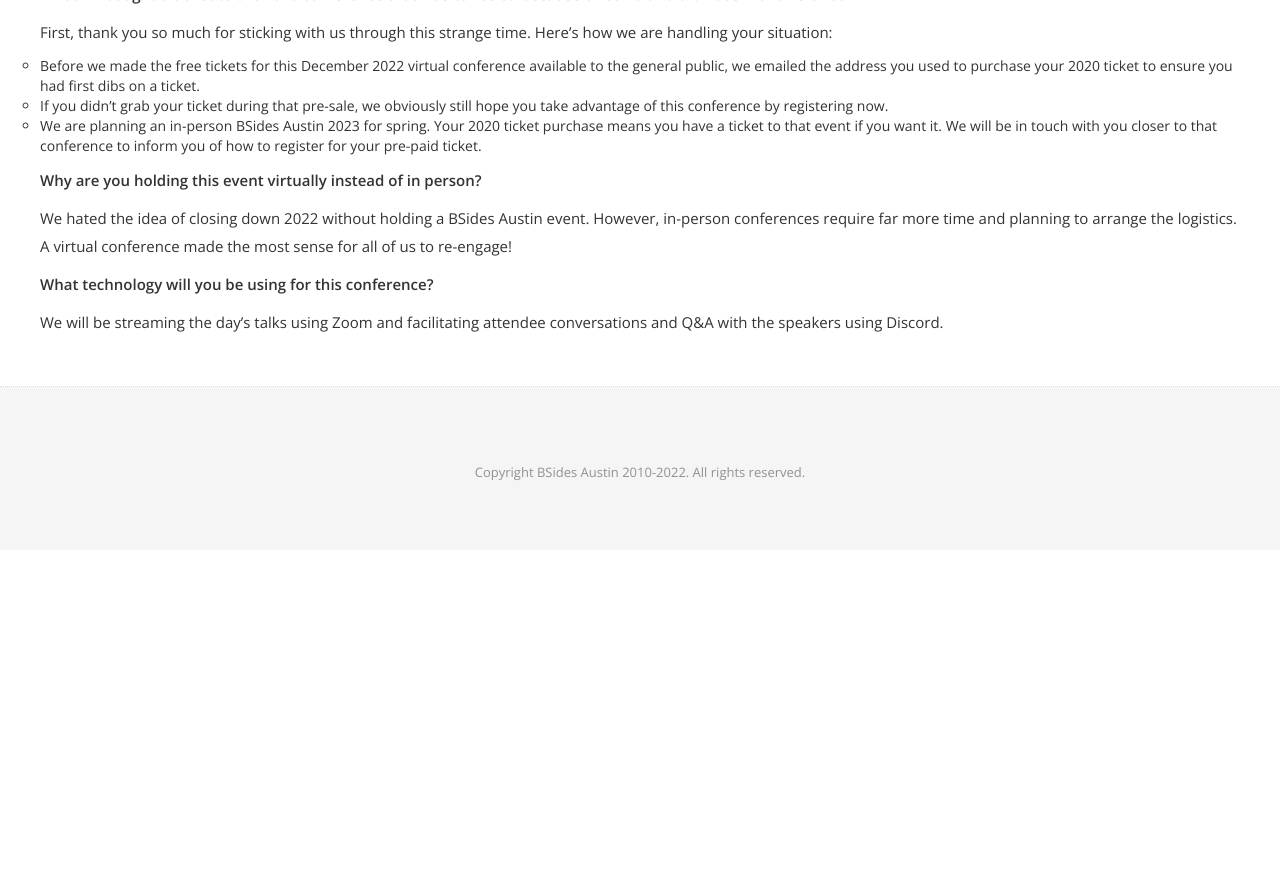
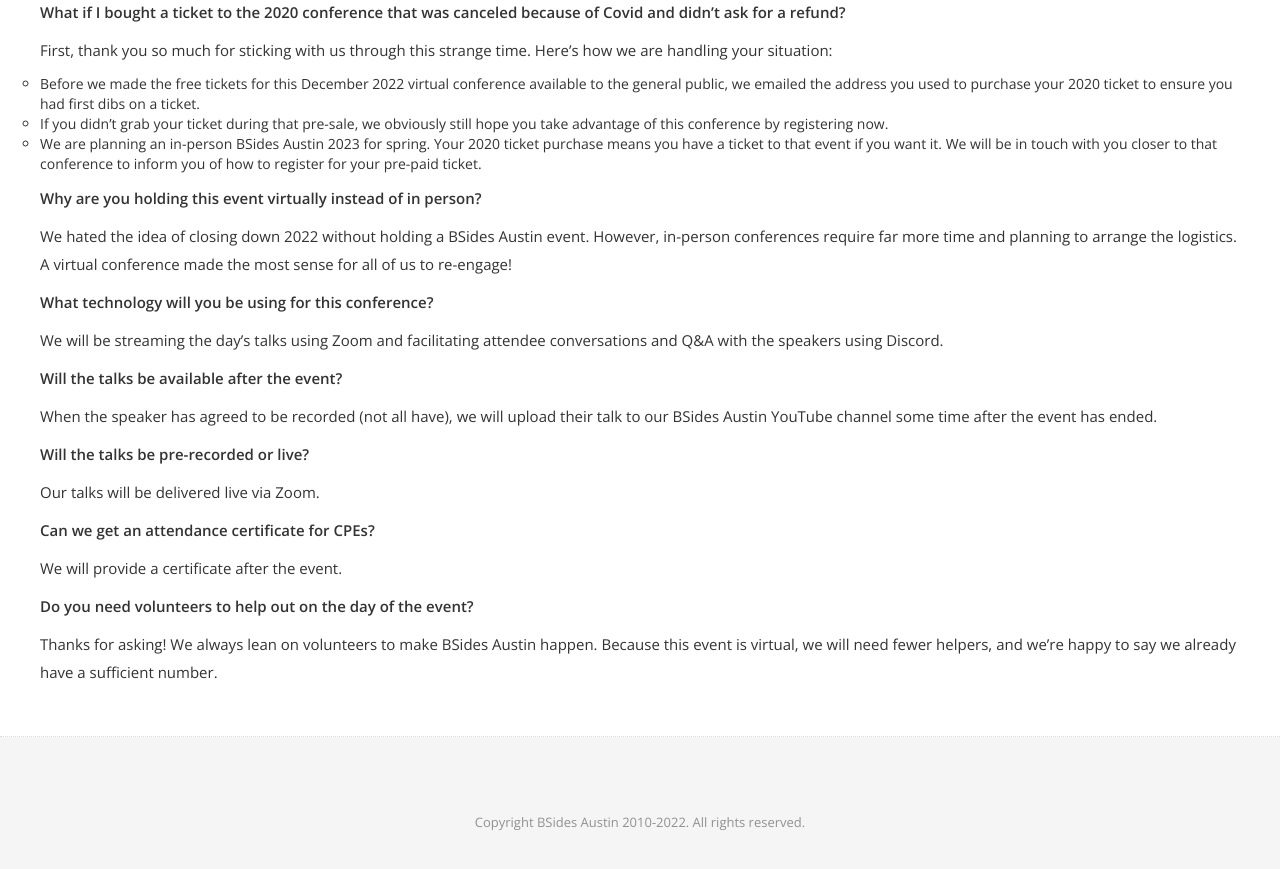
Before and after one commit to bsidesaustin/test, a Jekyll site: the page built from faq.html, in a window 1280 px wide and 900 px high, scrolled down 571 px. Shown: the top 869 px of the window. Built offline with Jekyll 4.4.1, drawn with Linux system fonts in a browser that asks for light colours; nearby versions of some CDN libraries; some web fonts are replaced; before the commit the page ends 1121 px from its top, so only the background shows below that.

Commit message:
Update faq.html

```diff
--- a/faq.html
+++ b/faq.html
@@ -25,7 +25,7 @@
   <h1><strong>FAQ</strong></h1>
 
 
-  <em>Last updated: November 16, 2022</em><br>
+  <p><em>Last updated: November 16, 2022</em><br></p>
 
 <p><strong>What if I bought a ticket to the 2020 conference that was canceled because of Covid and didn’t ask for a refund?</strong></p>
   <p>First, thank you so much for sticking with us through this strange time. Here’s how we are handling your situation:</p>
@@ -43,6 +43,19 @@
 <p><strong>What technology will you be using for this conference?</strong></p>
   <p>We will be streaming the day’s talks using Zoom and facilitating attendee conversations and Q&A with the speakers using Discord.</p>
 
+<p><strong>Will the talks be available after the event?</strong></p>
+  <p>When the speaker has agreed to be recorded (not all have), we will upload their talk to our BSides Austin YouTube channel some time after the event has ended.</p>
+
+<p><strong>Will the talks be pre-recorded or live?</strong></p>
+  <p>Our talks will be delivered live via Zoom.</p>
+
+<p><strong>Can we get an attendance certificate for CPEs?</strong></p>
+  <p>We will provide a certificate after the event.</p>
+
+<p><strong>Do you need volunteers to help out on the day of the event?</strong></p>
+  <p>Thanks for asking! We always lean on volunteers to make BSides Austin happen. Because this event is virtual, we will need fewer helpers, and we’re happy to say we already have a sufficient number.
+</p>
+
 
 
 </div>
```
